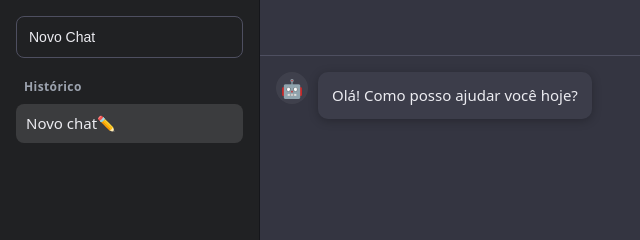
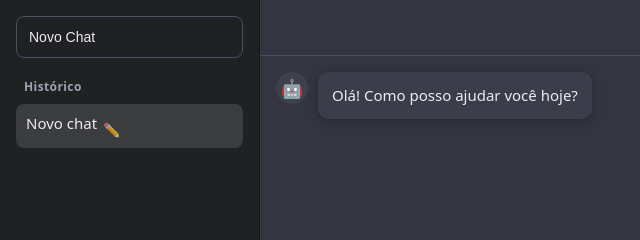
Before and after one commit to WeezyHS/ia_leis_ambientais, a plain HTML site: page templates/IA_chat.html in a window 1280 px wide. Shown: the top 240 px of the page, 0-640 px from the left. Drawn offline with Linux system fonts and the light colour scheme; no server answers.

Commit message:
Adição do estilo visual do ícone para editar o nome do chat!

```diff
--- a/static/css/style.css
+++ b/static/css/style.css
@@ -312,6 +312,32 @@ html, body {
   background: rgba(255, 255, 255, 0.1);
 }
 
+/*Função de editar nome do chat*/
+.chat-title {
+  display: inline-block;
+  margin-right: 6px;
+  max-width: 160px;
+  overflow: hidden;
+  text-overflow: ellipsis;
+  white-space: nowrap;
+}
+
+.edit-chat-icon {
+  cursor: pointer;
+  font-size: 14px;
+  opacity: 0.7;
+}
+
+.edit-chat-icon:hover {
+  opacity: 1;
+}
+
+.editable-title:focus {
+  outline: 1px dashed var(--accent);
+  background-color: rgba(255,255,255,0.06);
+}
+
+
 /* Conteúdo (coluna da direita) */
 .main-content{
   margin-left: 260px;
```
